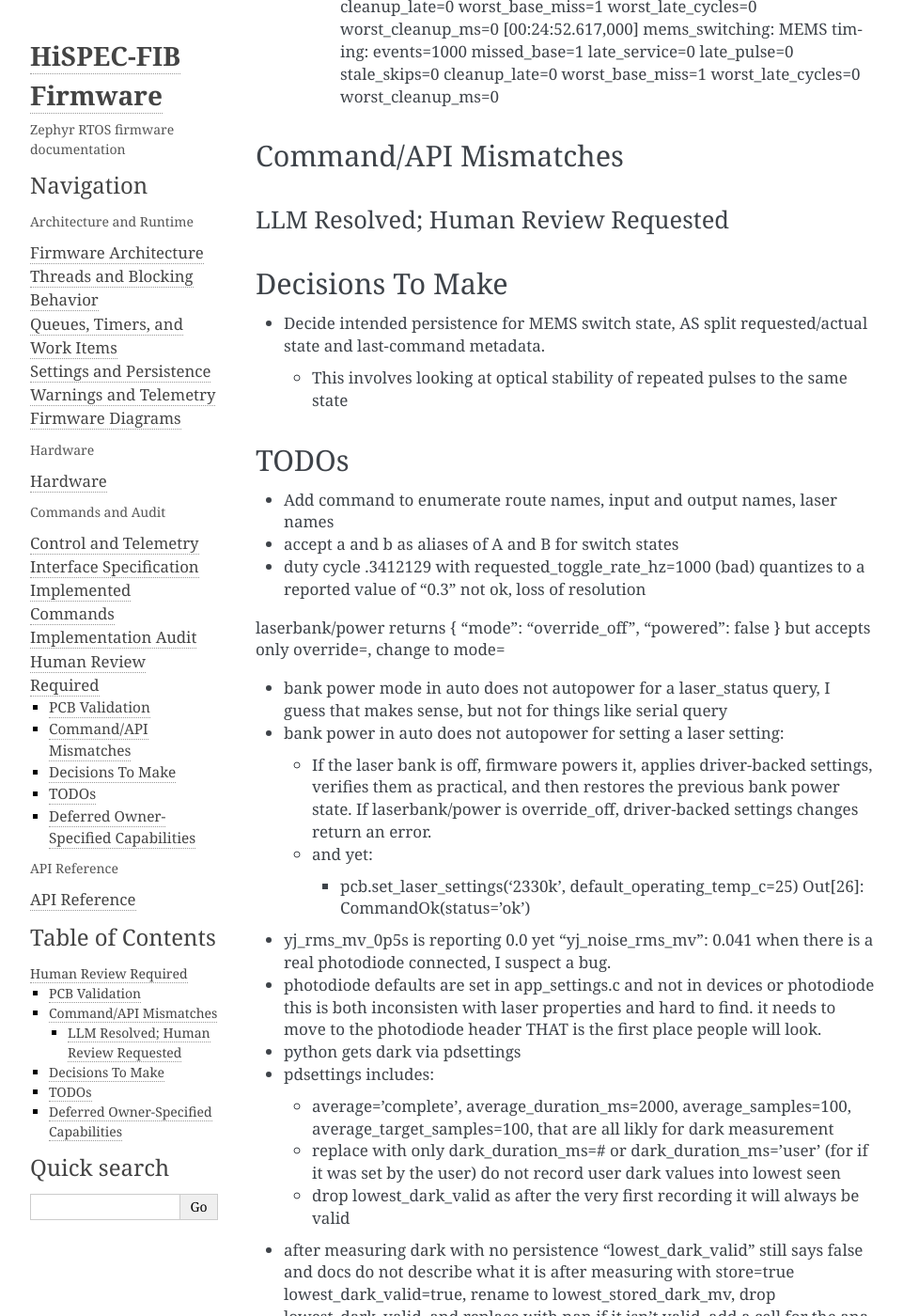
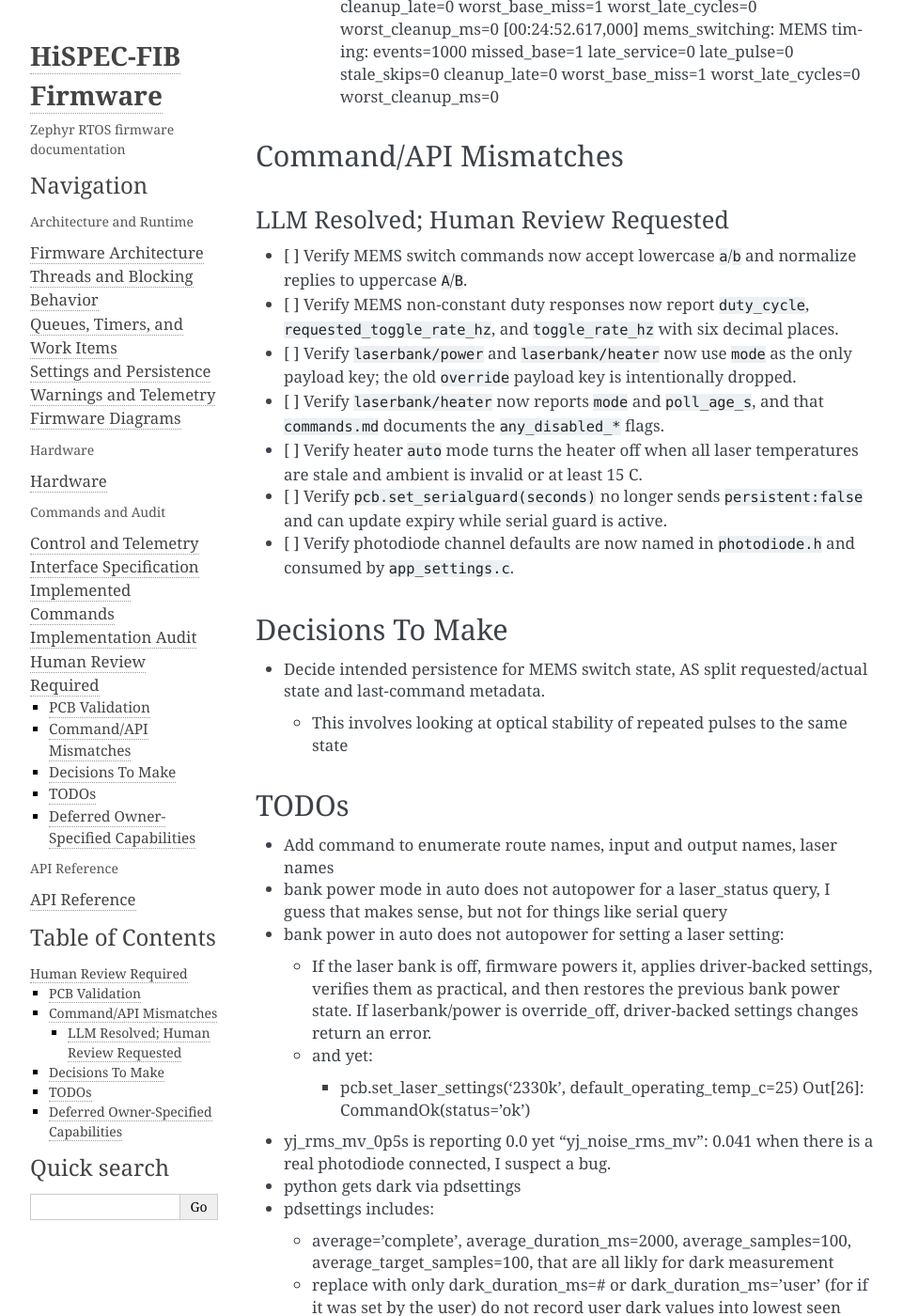
Before and after one commit to COO-Utilities/hispec-tib, a Sphinx documentation site: the page built from doc/human_review_required.md, in a window 1280 px wide and 1400 px high, scrolled down 3029 px. Shown: the whole window at 94% size, without its empty margins (148-1109 px from the left). Built offline with Sphinx 7.4.7, drawn with Linux system fonts in a browser that asks for light colours; some of the changed text lies outside the part shown.

Commit message:
Record resolved human-review TODOs

```diff
--- a/doc/human_review_required.md
+++ b/doc/human_review_required.md
@@ -52,6 +52,21 @@
 
 ### LLM Resolved; Human Review Requested
 
+- [ ] Verify MEMS switch commands now accept lowercase `a`/`b` and normalize
+  replies to uppercase `A`/`B`.
+- [ ] Verify MEMS non-constant duty responses now report `duty_cycle`,
+  `requested_toggle_rate_hz`, and `toggle_rate_hz` with six decimal places.
+- [ ] Verify `laserbank/power` and `laserbank/heater` now use `mode` as the
+  only payload key; the old `override` payload key is intentionally dropped.
+- [ ] Verify `laserbank/heater` now reports `mode` and `poll_age_s`, and that
+  `commands.md` documents the `any_disabled_*` flags.
+- [ ] Verify heater `auto` mode turns the heater off when all laser temperatures
+  are stale and ambient is invalid or at least 15 C.
+- [ ] Verify `pcb.set_serialguard(seconds)` no longer sends `persistent:false`
+  and can update expiry while serial guard is active.
+- [ ] Verify photodiode channel defaults are now named in `photodiode.h` and
+  consumed by `app_settings.c`.
+
 
 ## Decisions To Make
 
@@ -61,13 +76,6 @@
 ## TODOs
 
 - Add command to enumerate route names, input and output names, laser names
-- accept a and b as aliases of A and B for switch states
-- duty cycle .3412129 with requested_toggle_rate_hz=1000 (bad) quantizes to a reported value of "0.3" not ok, loss of resolution
-
-laserbank/power returns
-        { "mode": "override_off", "powered": false }
-but accepts only override=, change to mode=
-
 - bank power mode in auto  does not autopower  for a laser_status query, I guess that makes sense, but not for things like serial query
 
 - bank power in auto does not autopower for setting a laser setting:
@@ -76,7 +84,6 @@
     - pcb.set_laser_settings('2330k', default_operating_temp_c=25)
       Out[26]: CommandOk(status='ok')
 - yj_rms_mv_0p5s is reporting 0.0 yet "yj_noise_rms_mv": 0.041  when there is a real photodiode connected, I suspect a bug.
-- photodiode defaults are set in app_settings.c and not in devices or photodiode this is both inconsisten with laser properties and hard to find. it needs to move to the photodiode header THAT is the first place people will look.
 - python gets dark via pdsettings
 - pdsettings includes:
   - average='complete', average_duration_ms=2000, average_samples=100, average_target_samples=100, that are all likly for dark measurement
@@ -86,16 +93,9 @@
 
 -todo test dark settings and persistence but  noise_rms_mV works and does persistence over reboots no reason to suspect others don't
 
-- pcb.set_serialguard should be allowable while active and update expiry time (otherwise someone could be waiting a LOOOONG time)
-
 - status needs to gain things we actually want
 
-- change heater last_poll_age_ms to poll_age_s
-  - heater_mode to mode
-  - override to mode (parallelis with laserbank)
-  - heater stayed on at room temp with no laser temps valid after oging from override_on to auto
-  - meaning of any_disabled_below_15c and any_disabled_above_off_threshold not documented
-  - reporting of "all_tecs_enabled": false, "all_tecs_enabled_ms": 0 seems out of place probably axe, maybe keep but refactor packaging so relavance is clear
+- reporting of "all_tecs_enabled": false, "all_tecs_enabled_ms": 0 seems out of place probably axe, maybe keep but refactor packaging so relavance is clear
 
 - laser needs some thought around serial its unsettability and serial ok, maybe going ok on the first boot after a serial change (cause it gets saved?)
 
```
